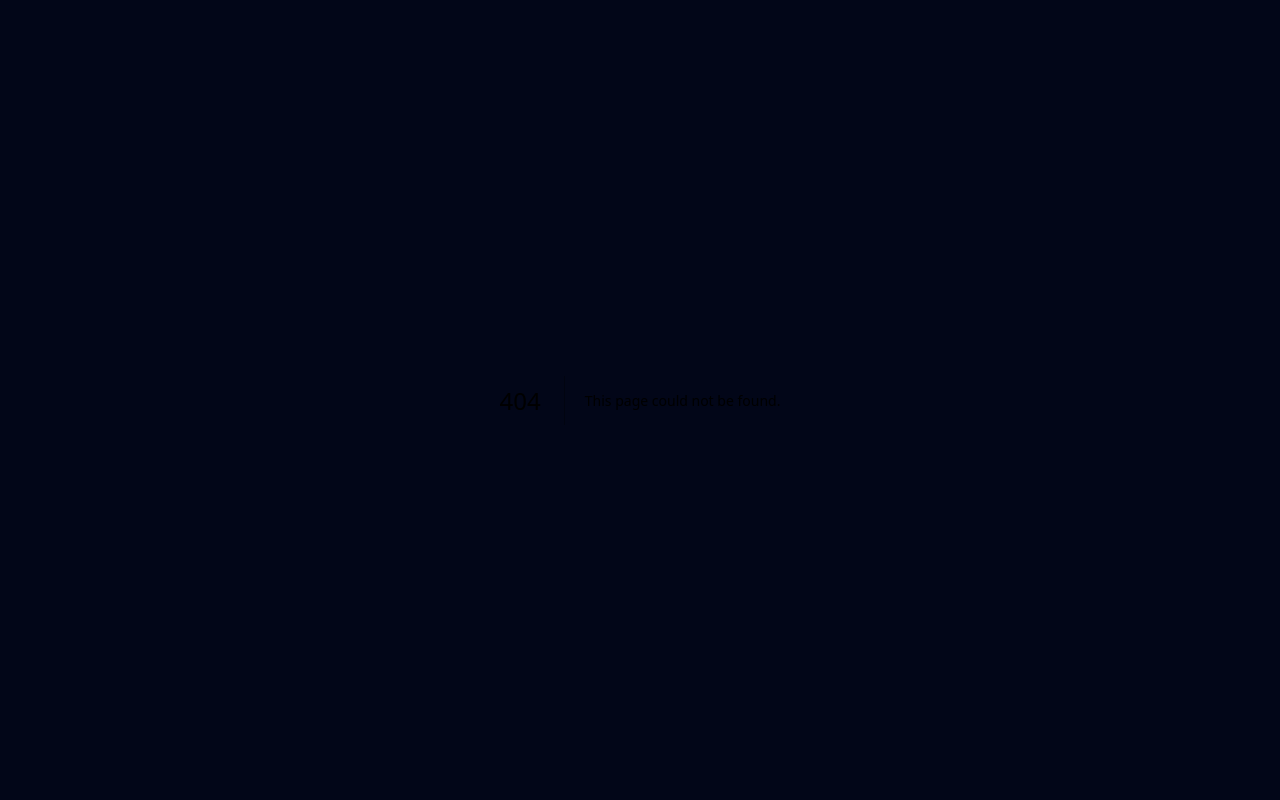
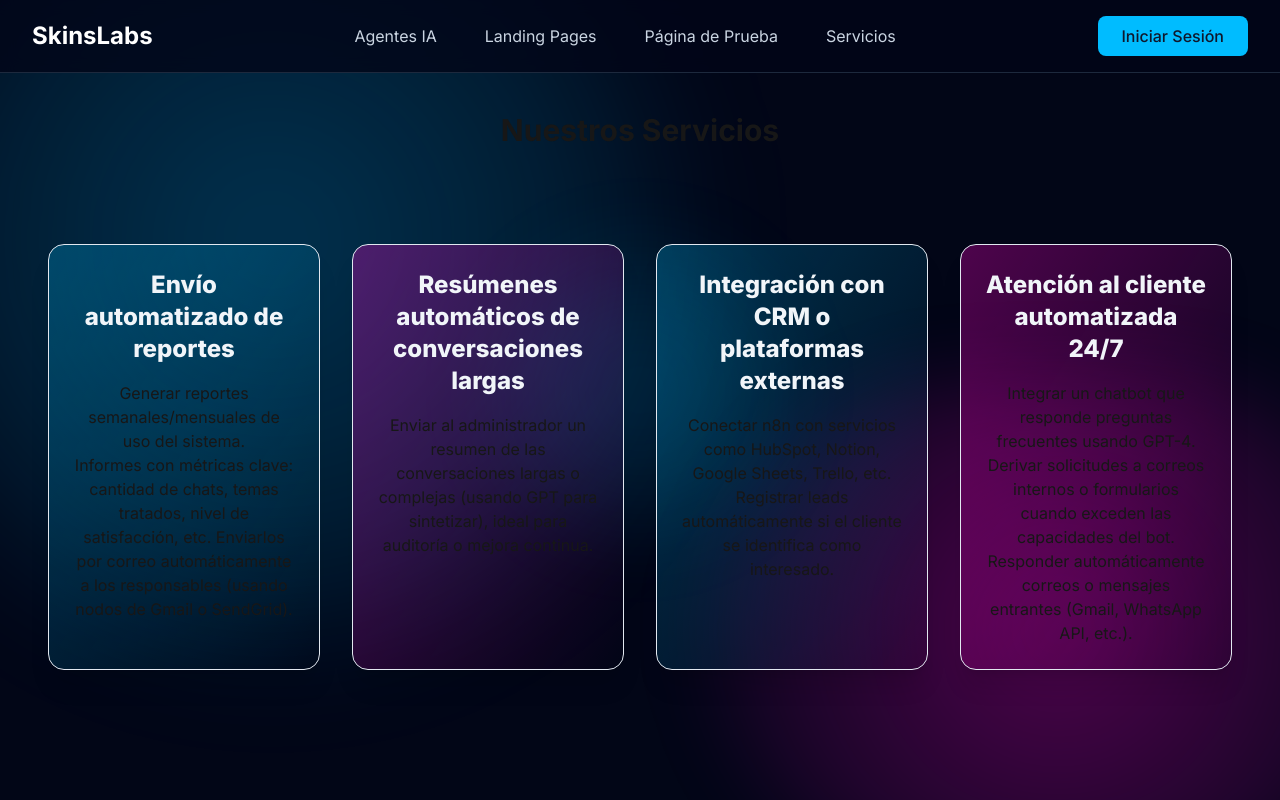
Before and after one commit to PedroRiveraDev/landing-skinslabs, a Next.js app: page /services in a window 1280 px wide. Before the commit this address had no page. Built offline with nearby package versions, Linux system fonts and the light colour scheme; no server answers.

Commit message:
creacion de vista de servicios

```diff
--- a/package.json
+++ b/package.json
@@ -10,7 +10,7 @@
   },
   "dependencies": {
     "@clerk/localizations": "^3.16.5",
-    "@clerk/nextjs": "^6.22.0",
+    "@clerk/nextjs": "^6.23.1",
     "@clerk/themes": "^2.2.50",
     "@fontsource/dm-serif-display": "^5.2.5",
     "@fontsource/satisfy": "^5.2.5",
--- a/src/app/landing-pages/page.tsx
+++ b/src/app/landing-pages/page.tsx
@@ -5,6 +5,7 @@ import ProcessLanding from '@/components/sections/landingPages/ProcessLanding';
 import PortfolioLanding from '@/components/sections/landingPages/PortfolioLanding';
 import TestimonialsLanding from '@/components/sections/landingPages/TestimonialsLanding';
 import { getWhatsAppUrl, env } from '@/config/env';
+
 
 export const metadata = {
     title: 'Landing Pages que Convierten | SkinsLabs',
--- /dev/null
+++ b/src/app/services/page.tsx
@@ -0,0 +1,77 @@
+import BackgroundDecorative from "@/components/ui/BackgroundDecorative";
+import Header from "@/components/ui/Header";
+import React from "react";
+
+export default function ServicePage() {
+  return (
+    <>
+      <BackgroundDecorative />
+      <article className="relative z-10">
+        <Header />
+        <section className="relative z-10 flex flex-col items-center justify-center w-[90%] lg:w-full px-6 lg:px-12 pt-28 pb-20 text-center mx-auto max-w-7xl gap-y-12">
+          <h1 className="text-3xl font-bold mb-12">Nuestros Servicios</h1>
+
+          <div className="grid grid-cols-1 sm:grid-cols-2 lg:grid-cols-4 gap-8 w-full">
+            {/* Tarjeta 1 */}
+            <div className="group relative p-6 rounded-2xl border border-slate-200 hover:border-sky-300 shadow-xl hover:shadow-2xl transition-all duration-300 transform hover:scale-[1.02] bg-gradient-to-br from-[rgba(0,191,255,0.25)] to-transparent">
+              <h2 className="text-2xl font-extrabold mb-4 text-slate-100">
+                Envío automatizado de reportes
+              </h2>
+              <p>
+                <ul>
+                  <li>
+                    Generar reportes semanales/mensuales de uso del sistema.
+                  </li>
+                  <li>
+                    Informes con métricas clave: cantidad de chats, temas
+                    tratados, nivel de satisfacción, etc. Enviarlos por correo
+                    automáticamente a los responsables (usando nodos de Gmail o
+                    SendGrid).
+                  </li>
+                </ul>
+              </p>
+            </div>
+
+            {/* Tarjeta 2 */}
+            <div className="group relative p-6 rounded-2xl border border-slate-200 hover:border-sky-300 shadow-xl hover:shadow-2xl transition-all duration-300 transform hover:scale-[1.02] bg-gradient-to-br from-[rgba(255,0,200,0.30)] to-transparent">
+              <h2 className="text-2xl font-extrabold mb-4 text-slate-100">
+                Resúmenes automáticos de conversaciones largas
+              </h2>
+              <p>
+                Enviar al administrador un resumen de las conversaciones largas
+                o complejas (usando GPT para sintetizar), ideal para auditoría o
+                mejora continua.
+              </p>
+            </div>
+
+            {/* Tarjeta 3 */}
+            <div className="group relative p-6 rounded-2xl border border-slate-200 hover:border-sky-300 shadow-xl hover:shadow-2xl transition-all duration-300 transform hover:scale-[1.02] bg-gradient-to-br from-[rgba(0,191,255,0.25)] to-transparent">
+              <h2 className="text-2xl font-extrabold mb-4 text-slate-100">
+                Integración con CRM o plataformas externas
+              </h2>
+              <p>
+                Conectar n8n con servicios como HubSpot, Notion, Google Sheets,
+                Trello, etc. Registrar leads automáticamente si el cliente se
+                identifica como interesado.
+              </p>
+            </div>
+
+            {/* Tarjeta 4 */}
+            <div className="group relative p-6 rounded-2xl border border-slate-200 hover:border-sky-300 shadow-xl hover:shadow-2xl transition-all duration-300 transform hover:scale-[1.02] bg-gradient-to-br from-[rgba(255,0,200,0.30)] to-transparent">
+              <h2 className="text-2xl font-extrabold mb-4 text-slate-100">
+                Atención al cliente automatizada 24/7
+              </h2>
+              <p>
+                Integrar un chatbot que responde preguntas frecuentes usando
+                GPT-4. Derivar solicitudes a correos internos o formularios
+                cuando exceden las capacidades del bot. Responder
+                automáticamente correos o mensajes entrantes (Gmail, WhatsApp
+                API, etc.).
+              </p>
+            </div>
+          </div>
+        </section>
+      </article>
+    </>
+  );
+}
--- a/src/components/ui/Header.tsx
+++ b/src/components/ui/Header.tsx
@@ -1,8 +1,8 @@
-'use client'
+"use client";
 
 import Link from "next/link";
 import { useState } from "react";
-import { usePathname } from 'next/navigation';
+import { usePathname } from "next/navigation";
 import { env, getWhatsAppUrl } from "@/config/env";
 import {
   ClerkProvider,
@@ -11,30 +11,32 @@ import {
   SignedIn,
   SignedOut,
   UserButton,
-} from '@clerk/nextjs';
+} from "@clerk/nextjs";
 
 interface HeaderProps {
-    variant?: 'default' | 'landing';
+  variant?: "default" | "landing";
 }
 
-export default function Header({ variant = 'default' }: HeaderProps) {
+export default function Header({ variant = "default" }: HeaderProps) {
   const [isMenuOpen, setIsMenuOpen] = useState(false);
   const pathname = usePathname();
 
-    const isLanding = variant === 'landing';
-    const bgColor = isLanding ? 'bg-white/80' : 'bg-slate-950/80';
-    const textColor = isLanding ? 'text-slate-900' : 'text-white';
-    const borderColor = isLanding ? 'border-slate-200' : 'border-slate-800';
-    const linkHoverColor = isLanding ? 'hover:text-sky-600' : 'hover:text-sky-400';
-    const mobileMenuBg = isLanding ? 'bg-white/95' : 'bg-slate-950/95';
-    const navTextColor = isLanding ? 'text-slate-600' : 'text-slate-300';
+  const isLanding = variant === "landing";
+  const bgColor = isLanding ? "bg-white/80" : "bg-slate-950/80";
+  const textColor = isLanding ? "text-slate-900" : "text-white";
+  const borderColor = isLanding ? "border-slate-200" : "border-slate-800";
+  const linkHoverColor = isLanding
+    ? "hover:text-sky-600"
+    : "hover:text-sky-400";
+  const mobileMenuBg = isLanding ? "bg-white/95" : "bg-slate-950/95";
+  const navTextColor = isLanding ? "text-slate-600" : "text-slate-300";
 
   // Función para cerrar el menú móvil
   const closeMobileMenu = () => setIsMenuOpen(false);
 
   // Función para manejar navegación por teclado
   const handleKeyDown = (event: React.KeyboardEvent) => {
-        if (event.key === 'Escape') {
+    if (event.key === "Escape") {
       closeMobileMenu();
     }
   };
@@ -65,23 +67,30 @@ export default function Header({ variant = 'default' }: HeaderProps) {
             <Link
               href="/"
               className={`${navTextColor} hover:${textColor} transition-colors focus:outline-none focus:ring-2 focus:ring-sky-400 focus:ring-offset-2 focus:ring-offset-transparent rounded px-2 py-1`}
-                            aria-current={pathname === '/' ? 'page' : undefined}
+              aria-current={pathname === "/" ? "page" : undefined}
             >
               Agentes IA
             </Link>
             <Link
               href="/landing-pages"
               className={`${navTextColor} hover:${textColor} transition-colors focus:outline-none focus:ring-2 focus:ring-sky-400 focus:ring-offset-2 focus:ring-offset-transparent rounded px-2 py-1`}
-                            aria-current={pathname === '/landing-pages' ? 'page' : undefined}
+              aria-current={pathname === "/landing-pages" ? "page" : undefined}
             >
               Landing Pages
             </Link>
             <Link
               href="/test-page"
               className={`${navTextColor} hover:${textColor} transition-colors focus:outline-none focus:ring-2 focus:ring-sky-400 focus:ring-offset-2 focus:ring-offset-transparent rounded px-2 py-1`}
-                            aria-current={pathname === '/test-page' ? 'page' : undefined}
+              aria-current={pathname === "/test-page" ? "page" : undefined}
             >
               Página de Prueba
+            </Link>
+            <Link
+              href="/services"
+              className={`${navTextColor} hover:${textColor} transition-colors focus:outline-none focus:ring-2 focus:ring-sky-400 focus:ring-offset-2 focus:ring-offset-transparent rounded px-2 py-1`}
+              aria-current={pathname === "/services" ? "page" : undefined}
+            >
+              Servicios
             </Link>
           </nav>
 
@@ -89,7 +98,13 @@ export default function Header({ variant = 'default' }: HeaderProps) {
           <div className="hidden md:flex items-center gap-4">
             <SignedOut>
               <SignInButton mode="modal">
-                                <button className={`${isLanding ? 'bg-sky-500 hover:bg-sky-600 text-white' : 'bg-sky-400 hover:bg-sky-300 text-slate-900'} px-6 py-2 rounded-lg font-medium transition-all duration-200`}>
+                <button
+                  className={`${
+                    isLanding
+                      ? "bg-sky-500 hover:bg-sky-600 text-white"
+                      : "bg-sky-400 hover:bg-sky-300 text-slate-900"
+                  } px-6 py-2 rounded-lg font-medium transition-all duration-200`}
+                >
                   Iniciar Sesión
                 </button>
               </SignInButton>
@@ -101,21 +116,49 @@ export default function Header({ variant = 'default' }: HeaderProps) {
 
           {/* Botón Menú Móvil */}
           <button
-                        className={`md:hidden p-2 rounded-lg ${isLanding ? 'hover:bg-slate-100' : 'hover:bg-slate-800'} ${textColor} focus:outline-none focus:ring-2 focus:ring-sky-400 focus:ring-offset-2 focus:ring-offset-transparent`}
+            className={`md:hidden p-2 rounded-lg ${
+              isLanding ? "hover:bg-slate-100" : "hover:bg-slate-800"
+            } ${textColor} focus:outline-none focus:ring-2 focus:ring-sky-400 focus:ring-offset-2 focus:ring-offset-transparent`}
             onClick={() => setIsMenuOpen(!isMenuOpen)}
             onKeyDown={handleKeyDown}
-                        aria-label={isMenuOpen ? "Cerrar menú de navegación" : "Abrir menú de navegación"}
+            aria-label={
+              isMenuOpen
+                ? "Cerrar menú de navegación"
+                : "Abrir menú de navegación"
+            }
             aria-expanded={isMenuOpen}
             aria-controls="mobile-menu"
             aria-haspopup="true"
           >
             {isMenuOpen ? (
-                            <svg className="w-6 h-6" fill="none" viewBox="0 0 24 24" stroke="currentColor" aria-hidden="true">
-                                <path strokeLinecap="round" strokeLinejoin="round" strokeWidth={2} d="M6 18L18 6M6 6l12 12" />
+              <svg
+                className="w-6 h-6"
+                fill="none"
+                viewBox="0 0 24 24"
+                stroke="currentColor"
+                aria-hidden="true"
+              >
+                <path
+                  strokeLinecap="round"
+                  strokeLinejoin="round"
+                  strokeWidth={2}
+                  d="M6 18L18 6M6 6l12 12"
+                />
               </svg>
             ) : (
-                            <svg className="w-6 h-6" fill="none" viewBox="0 0 24 24" stroke="currentColor" aria-hidden="true">
-                                <path strokeLinecap="round" strokeLinejoin="round" strokeWidth={2} d="M4 6h16M4 12h16M4 18h16" />
+              <svg
+                className="w-6 h-6"
+                fill="none"
+                viewBox="0 0 24 24"
+                stroke="currentColor"
+                aria-hidden="true"
+              >
+                <path
+                  strokeLinecap="round"
+                  strokeLinejoin="round"
+                  strokeWidth={2}
+                  d="M4 6h16M4 12h16M4 18h16"
+                />
               </svg>
             )}
           </button>
@@ -134,7 +177,7 @@ export default function Header({ variant = 'default' }: HeaderProps) {
                 href="/"
                 className={`${navTextColor} hover:${textColor} px-2 py-1 transition-colors focus:outline-none focus:ring-2 focus:ring-sky-400 focus:ring-offset-2 focus:ring-offset-transparent rounded`}
                 onClick={closeMobileMenu}
-                                aria-current={pathname === '/' ? 'page' : undefined}
+                aria-current={pathname === "/" ? "page" : undefined}
               >
                 Agentes IA
               </Link>
@@ -142,22 +185,37 @@ export default function Header({ variant = 'default' }: HeaderProps) {
                 href="/landing-pages"
                 className={`${navTextColor} hover:${textColor} px-2 py-1 transition-colors focus:outline-none focus:ring-2 focus:ring-sky-400 focus:ring-offset-2 focus:ring-offset-transparent rounded`}
                 onClick={closeMobileMenu}
-                                aria-current={pathname === '/landing-pages' ? 'page' : undefined}
+                aria-current={
+                  pathname === "/landing-pages" ? "page" : undefined
+                }
               >
                 Landing Pages
+              </Link>
+              <Link
+                href="/services"
+                className={`${navTextColor} hover:${textColor} transition-colors focus:outline-none focus:ring-2 focus:ring-sky-400 focus:ring-offset-2 focus:ring-offset-transparent rounded px-2 py-1`}
+                aria-current={pathname === "/services" ? "page" : undefined}
+              >
+                Servicios
               </Link>
               <Link
                 href="/test-page"
                 className={`${navTextColor} hover:${textColor} px-2 py-1 transition-colors focus:outline-none focus:ring-2 focus:ring-sky-400 focus:ring-offset-2 focus:ring-offset-transparent rounded`}
                 onClick={closeMobileMenu}
-                                aria-current={pathname === '/test-page' ? 'page' : undefined}
+                aria-current={pathname === "/test-page" ? "page" : undefined}
               >
                 Página de Prueba
               </Link>
               <div className="px-2 py-1">
                 <SignedOut>
                   <SignInButton mode="modal">
-                                        <button className={`${isLanding ? 'bg-sky-500 hover:bg-sky-600 text-white' : 'bg-sky-400 hover:bg-sky-300 text-slate-900'} w-full px-6 py-2 rounded-lg font-medium transition-all duration-200 text-center`}>
+                    <button
+                      className={`${
+                        isLanding
+                          ? "bg-sky-500 hover:bg-sky-600 text-white"
+                          : "bg-sky-400 hover:bg-sky-300 text-slate-900"
+                      } w-full px-6 py-2 rounded-lg font-medium transition-all duration-200 text-center`}
+                    >
                       Iniciar Sesión
                     </button>
                   </SignInButton>
```
Also changed, not shown: 1 other file (tests, documents, lock files or other folders). Lines whose indentation alone changed are shown as unchanged.
